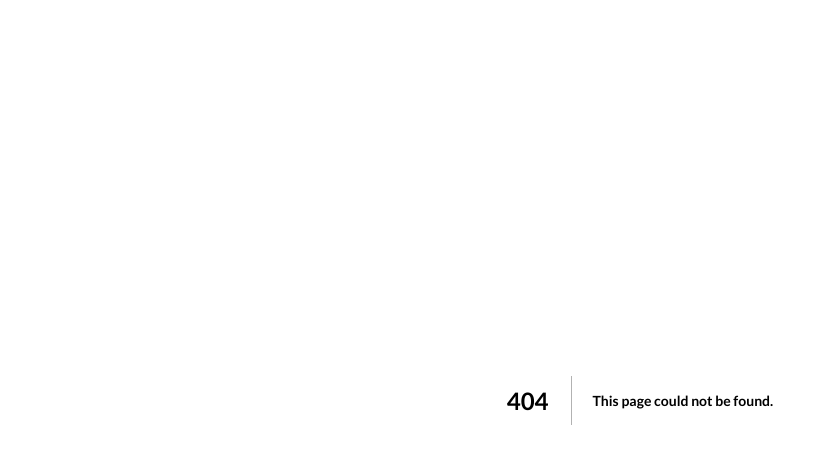
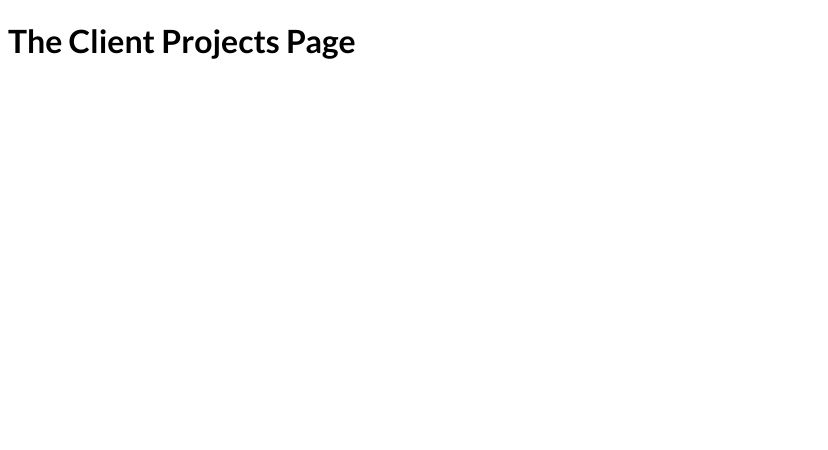
Before and after one commit to j-art-fox/nextjs_routing, a Next.js app: page /clients/1 in a window 1280 px wide. Before the commit this address had no page. Shown: the top 450 px of the page, without its empty margins (0-828 px from the left). Built offline with nearby package versions, Linux system fonts and the light colour scheme.

Commit message:
completed-next-lesson

```diff
--- /dev/null
+++ b/pages/clients/[id]/index.js
@@ -0,0 +1,11 @@
+import React from "react";
+
+const ClientProjectsPage = () => {
+  return (
+    <div>
+      <h1>The Client Projects Page</h1>
+    </div>
+  );
+};
+
+export default ClientProjectsPage;
```
Also changed, not shown: pages/clients/index.js (added, +11 -0 lines).
